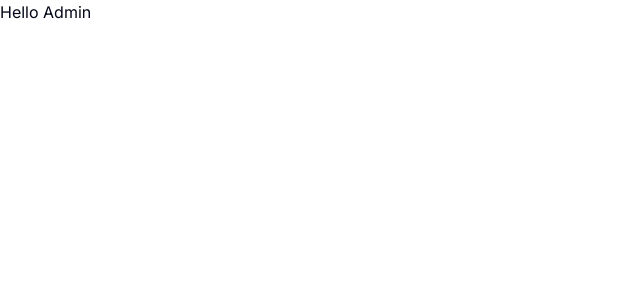
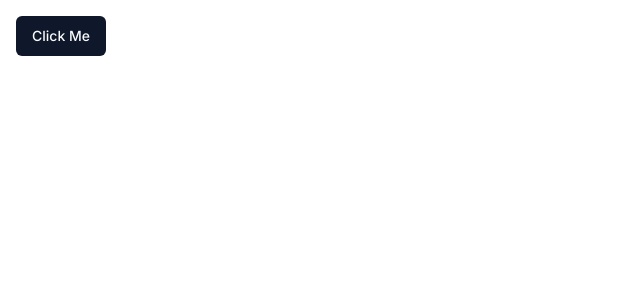
Before and after one commit to ChagasFr/Ecommerce-admin, a Next.js app: page / in a window 1280 px wide. Shown: the top 300 px of the page, without its empty margins (0-640 px from the left). Built offline with nearby package versions, Linux system fonts and the light colour scheme.

Commit message:
feat: provider

```diff
--- a/app/(root)/page.tsx
+++ b/app/(root)/page.tsx
@@ -1,7 +1,10 @@
+import { Button } from "@/components/ui/button";
 import Image from "next/image";
 
 export default function Home() {
     return (
-        <p>Hello Admin</p>
+        <div className="p-4">
+            <Button>Click Me</Button>
+        </div>
     );
 }
--- a/app/layout.tsx
+++ b/app/layout.tsx
@@ -1,6 +1,7 @@
+import "./globals.css";
 import type { Metadata } from "next";
 import { Inter } from "next/font/google";
-import "./globals.css";
+import { ClerkProvider } from "@clerk/nextjs";
 
 const inter = Inter({ subsets: ["latin"] });
 
@@ -15,8 +16,10 @@
   children: React.ReactNode;
 }>) {
   return (
-    <html lang="en">
-      <body className={inter.className}>{children}</body>
-    </html>
+    <ClerkProvider>
+      <html lang="en">
+        <body className={inter.className}>{children}</body>
+      </html>
+    </ClerkProvider>
   );
 }
--- a/package.json
+++ b/package.json
@@ -9,6 +9,7 @@
     "lint": "next lint"
   },
   "dependencies": {
+    "@clerk/nextjs": "^5.0.12",
     "@radix-ui/react-slot": "^1.0.2",
     "class-variance-authority": "^0.7.0",
     "clsx": "^2.1.1",
```
Also changed, not shown: 2 other files (tests, documents, lock files or other folders).
